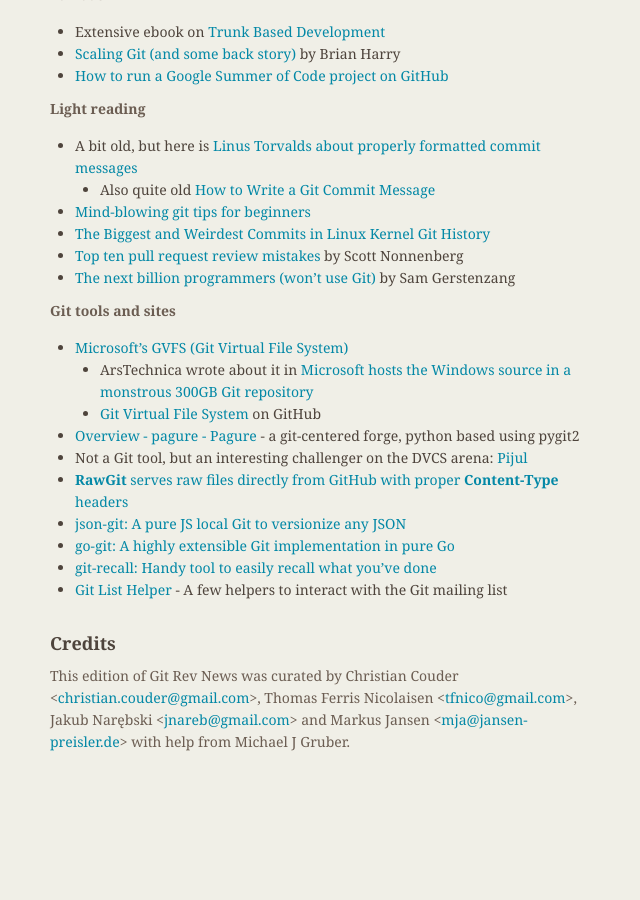
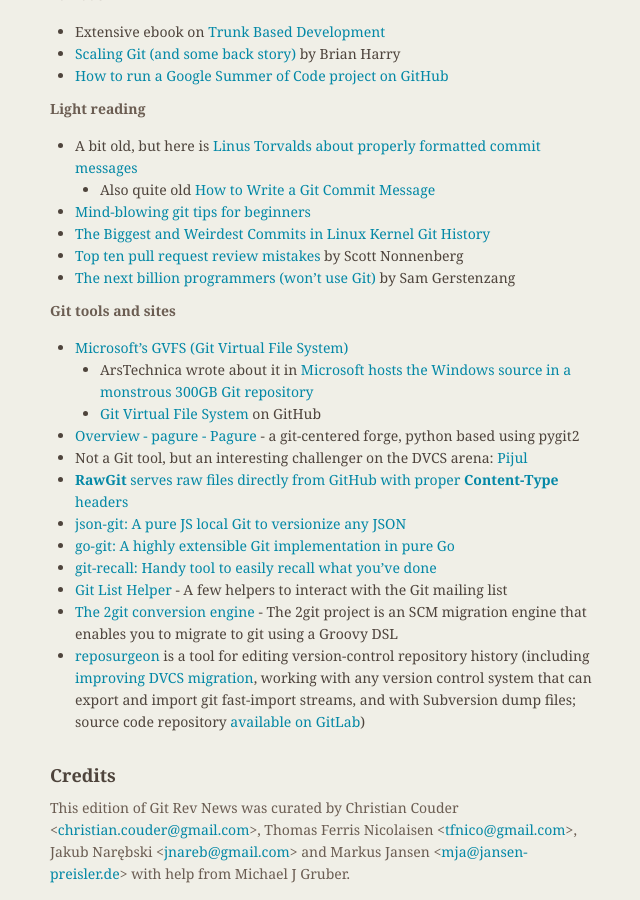
Before and after one commit to git/git.github.io, a Jekyll site: the page built from rev_news/drafts/edition-24.md, in a window 1280 px wide and 900 px high, scrolled down 16449 px. Shown: the whole window, without its empty margins (484-1124 px from the left). Built offline with Jekyll 4.4.1, drawn with Linux system fonts in a browser that asks for light colours; before the commit the page ends 17217 px from its top, so only the background shows below that.

Commit message:
rn-24: Git tools and sites - 2git.io and reposurgeon

```diff
--- a/rev_news/drafts/edition-24.md
+++ b/rev_news/drafts/edition-24.md
@@ -957,6 +957,8 @@
 * [go-git: A highly extensible Git implementation in pure Go](https://github.com/src-d/go-git)
 * [git-recall: Handy tool to easily recall what you've done](https://github.com/Fakerr/git-recall)
 * [Git List Helper](https://github.com/larsxschneider/git-list-helper) - A few helpers to interact with the Git mailing list
+* [The 2git conversion engine](http://www.2git.io/) - The 2git project is an SCM migration engine that enables you to migrate to git using a Groovy DSL
+* [reposurgeon](http://www.catb.org/esr/reposurgeon/) is a tool for editing version-control repository history (including [improving DVCS migration](http://www.catb.org/~esr/reposurgeon/dvcs-migration-guide.html), working with any version control system that can export and import git fast-import streams, and with Subversion dump files; source code repository [available on GitLab](https://gitlab.com/esr/reposurgeon))
 
 
 ## Credits
```
